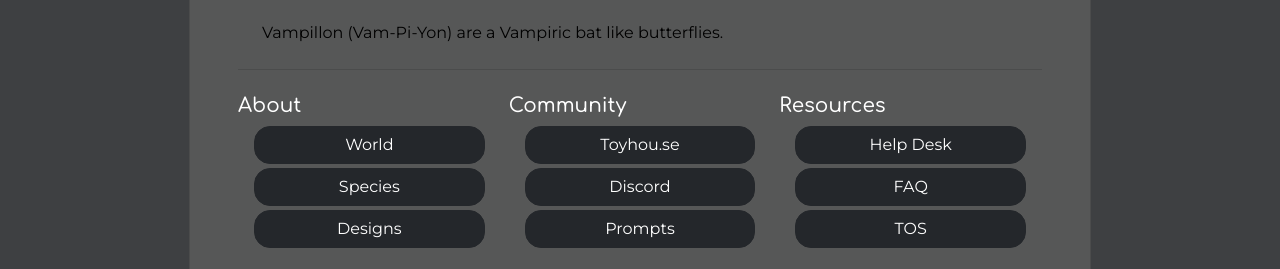
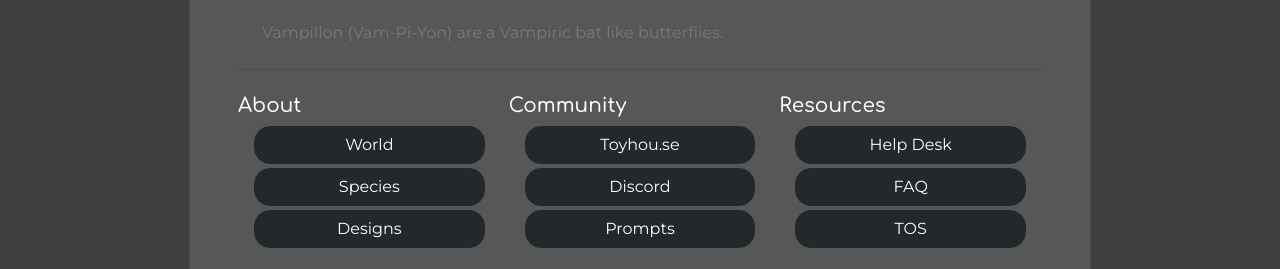
Before and after one commit to Lo-Stamina/Vampillon, a plain HTML site: page index.html in a window 1280 px wide. Shown: the part 480-749 px from the top of the page. Drawn offline with nearby package versions, Linux system fonts and the light colour scheme; no server answers.

Commit message:
Add files via upload

```diff
--- a/styles/charadex.css
+++ b/styles/charadex.css
@@ -38,7 +38,7 @@ body {
   /* Text
   ================================================================ */
   --cd-body-text-color:                  #ffffff;
-  --cd-faded-text-color:                 #000000;
+  --cd-faded-text-color:                 #797979;
 
   /* ============================================================= */
   /* Borders
```
